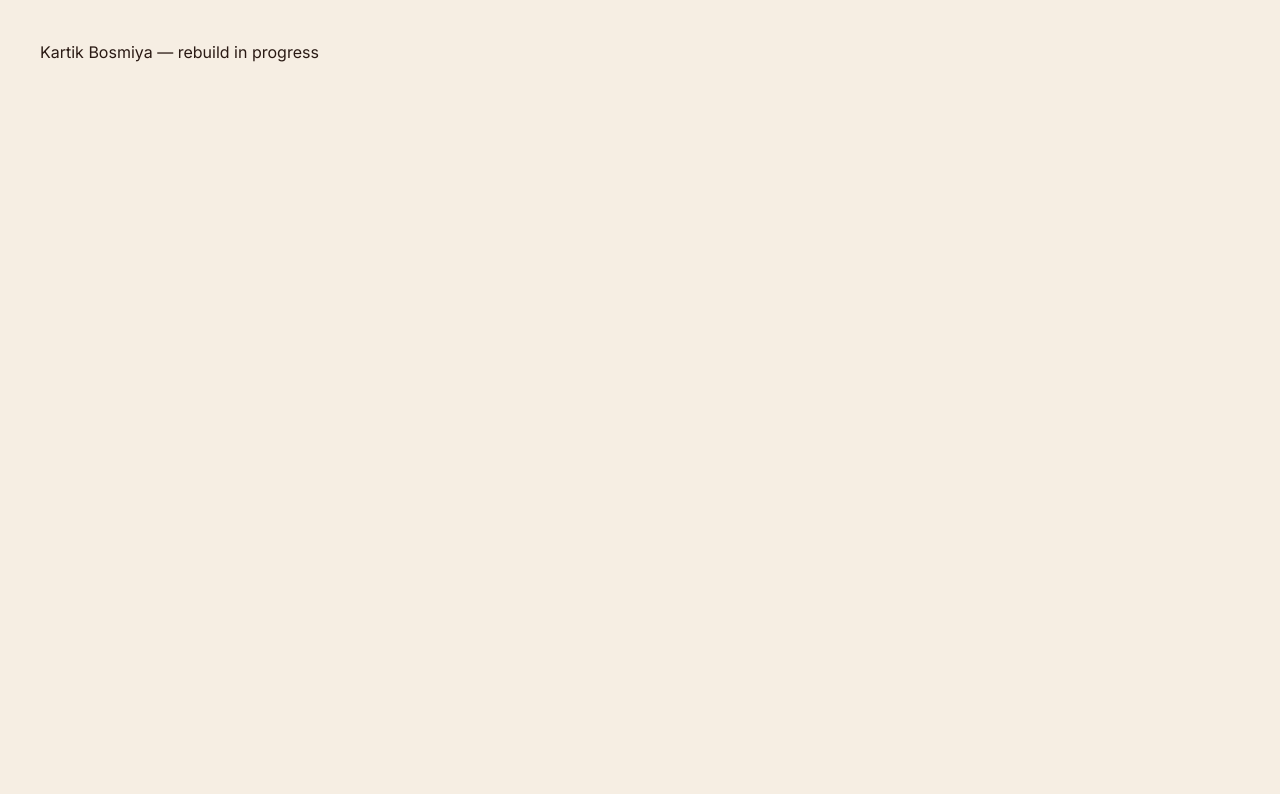
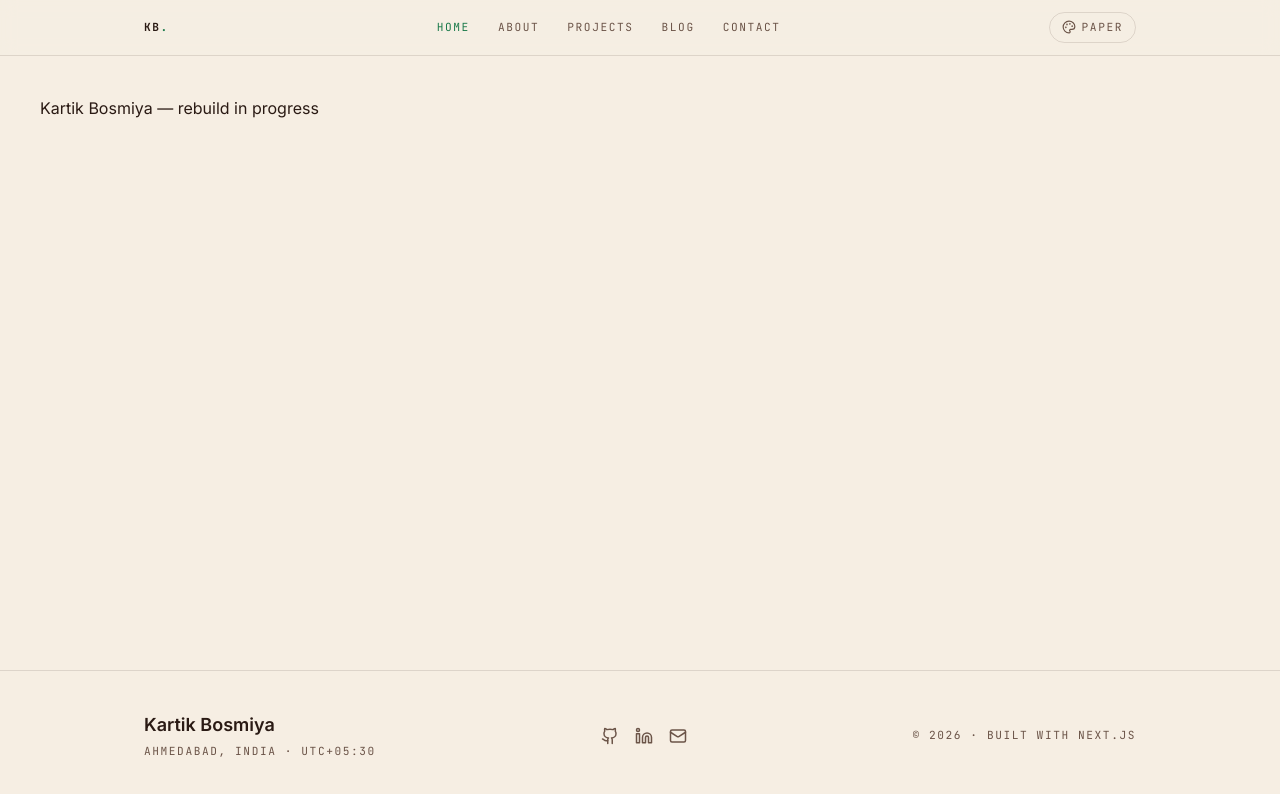
Before and after one commit to Kartik123-creator/PF, a Next.js app: page / in a window 1280 px wide. Shown: the top 794 px of the page. Built offline with nearby package versions, Linux system fonts and the light colour scheme.

Commit message:
feat: profile data, navbar with theme switcher, footer

```diff
--- a/src/app/layout.tsx
+++ b/src/app/layout.tsx
@@ -2,6 +2,8 @@ import type { Metadata } from "next";
 import { Inter, Lora, JetBrains_Mono } from "next/font/google";
 import "./globals.css";
 import { THEMES } from "@/data/themes";
+import Navbar from "@/components/Navbar";
+import Footer from "@/components/Footer";
 
 const inter = Inter({ subsets: ["latin"], variable: "--font-inter" });
 const lora = Lora({ subsets: ["latin"], variable: "--font-lora" });
@@ -29,7 +31,11 @@ export default function RootLayout({ children }: { children: React.ReactNode })
       <head>
         <script dangerouslySetInnerHTML={{ __html: themeInit }} />
       </head>
-      <body>{children}</body>
+      <body className="flex min-h-screen flex-col">
+        <Navbar />
+        <div className="flex-1">{children}</div>
+        <Footer />
+      </body>
     </html>
   );
 }
--- /dev/null
+++ b/src/components/Footer.tsx
@@ -0,0 +1,29 @@
+import { Github, Linkedin, Mail } from "lucide-react";
+import { PROFILE } from "@/data/profile";
+
+export default function Footer() {
+  return (
+    <footer className="mt-20 border-t border-hairline">
+      <div className="mx-auto flex max-w-5xl flex-col items-center gap-4 px-4 py-10 sm:flex-row sm:justify-between">
+        <div>
+          <p className="font-heading text-lg font-semibold">{PROFILE.name}</p>
+          <p className="mono-label mt-1 text-ink-mute">
+            {PROFILE.location} · {PROFILE.timezone}
+          </p>
+        </div>
+        <div className="flex items-center gap-4 text-ink-mute">
+          <a aria-label="GitHub" href={PROFILE.github} target="_blank" rel="noreferrer" className="hover:text-primary transition-colors">
+            <Github size={18} />
+          </a>
+          <a aria-label="LinkedIn" href={PROFILE.linkedin} target="_blank" rel="noreferrer" className="hover:text-primary transition-colors">
+            <Linkedin size={18} />
+          </a>
+          <a aria-label="Email" href={`mailto:${PROFILE.email}`} className="hover:text-primary transition-colors">
+            <Mail size={18} />
+          </a>
+        </div>
+        <p className="mono-label text-ink-mute">© {new Date().getFullYear()} · built with Next.js</p>
+      </div>
+    </footer>
+  );
+}
--- /dev/null
+++ b/src/components/Navbar.tsx
@@ -0,0 +1,37 @@
+"use client";
+
+import Link from "next/link";
+import { usePathname } from "next/navigation";
+import { NAV_LINKS } from "@/data/profile";
+import ThemeSwitcher from "@/components/ThemeSwitcher";
+
+export default function Navbar() {
+  const pathname = usePathname();
+
+  return (
+    <header className="sticky top-0 z-40 border-b border-hairline bg-paper/90 backdrop-blur">
+      <div className="mx-auto flex max-w-5xl items-center justify-between gap-3 px-4 py-3">
+        <Link href="/" className="mono-label font-bold text-ink hover:text-primary transition-colors">
+          KB<span className="text-primary">.</span>
+        </Link>
+        <nav className="flex items-center gap-1 overflow-x-auto">
+          {NAV_LINKS.map((l) => {
+            const active = l.href === "/" ? pathname === "/" : pathname.startsWith(l.href);
+            return (
+              <Link
+                key={l.href}
+                href={l.href}
+                className={`mono-label rounded-full px-3 py-1.5 transition-colors ${
+                  active ? "text-primary" : "text-ink-mute hover:text-ink"
+                }`}
+              >
+                {l.label}
+              </Link>
+            );
+          })}
+        </nav>
+        <ThemeSwitcher />
+      </div>
+    </header>
+  );
+}
--- /dev/null
+++ b/src/data/profile.ts
@@ -0,0 +1,33 @@
+export const PROFILE = {
+  name: "Kartik Bosmiya",
+  headline: "Software Engineer · End-to-End Product Builder",
+  tagline:
+    "5+ years building web, mobile and AI-powered products for clients worldwide — from first wireframe to AWS deployment.",
+  location: "Ahmedabad, India",
+  timezone: "UTC+05:30",
+  email: "kartikbosmiya2003@gmail.com",
+  phone: "+91 93287 17164",
+  phoneHref: "+919328717164",
+  linkedin: "https://linkedin.com/in/kartik-bosmiya-1277a8212",
+  github: "https://github.com/Kartik123-creator",
+  resumeUrl: "/resume.pdf",
+  status: "OPEN_TO_WORK",
+  responseSla: "≤ 24 hours",
+  /** FACT-CHECK: stat numbers chosen by Kartik during brainstorming (aggressive set). */
+  stats: [
+    { value: 30, suffix: "+", label: "Happy clients" },
+    { value: 5, suffix: "+", label: "Years experience" },
+    { value: 50, suffix: "+", label: "Projects shipped" },
+    { value: 20, suffix: "+", label: "Technologies" },
+  ],
+  /** Formspree form id, e.g. "mqkrbyzw". Empty string = form falls back to mailto. */
+  formspreeId: "",
+} as const;
+
+export const NAV_LINKS = [
+  { href: "/", label: "Home" },
+  { href: "/about", label: "About" },
+  { href: "/projects", label: "Projects" },
+  { href: "/blog", label: "Blog" },
+  { href: "/contact", label: "Contact" },
+] as const;
```
